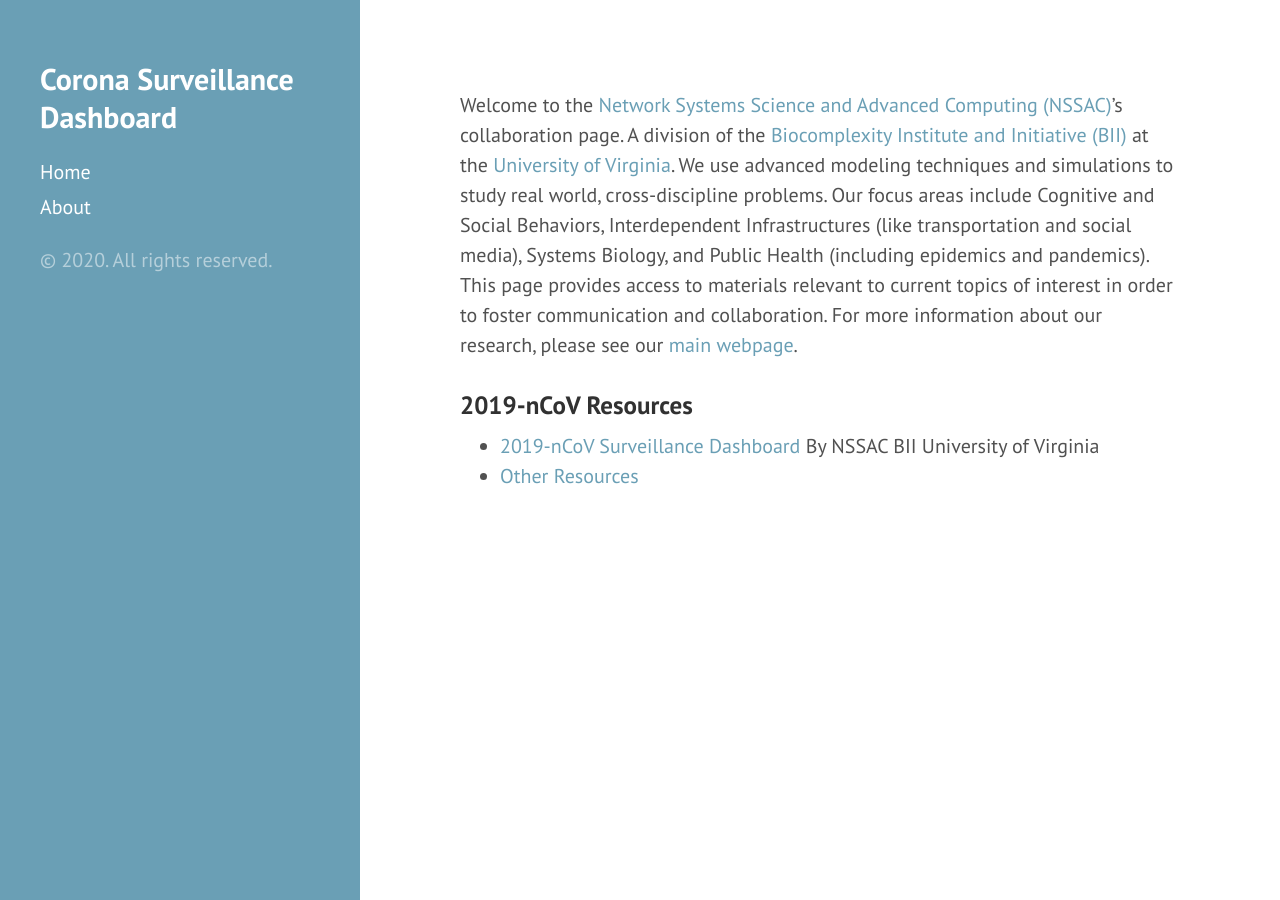
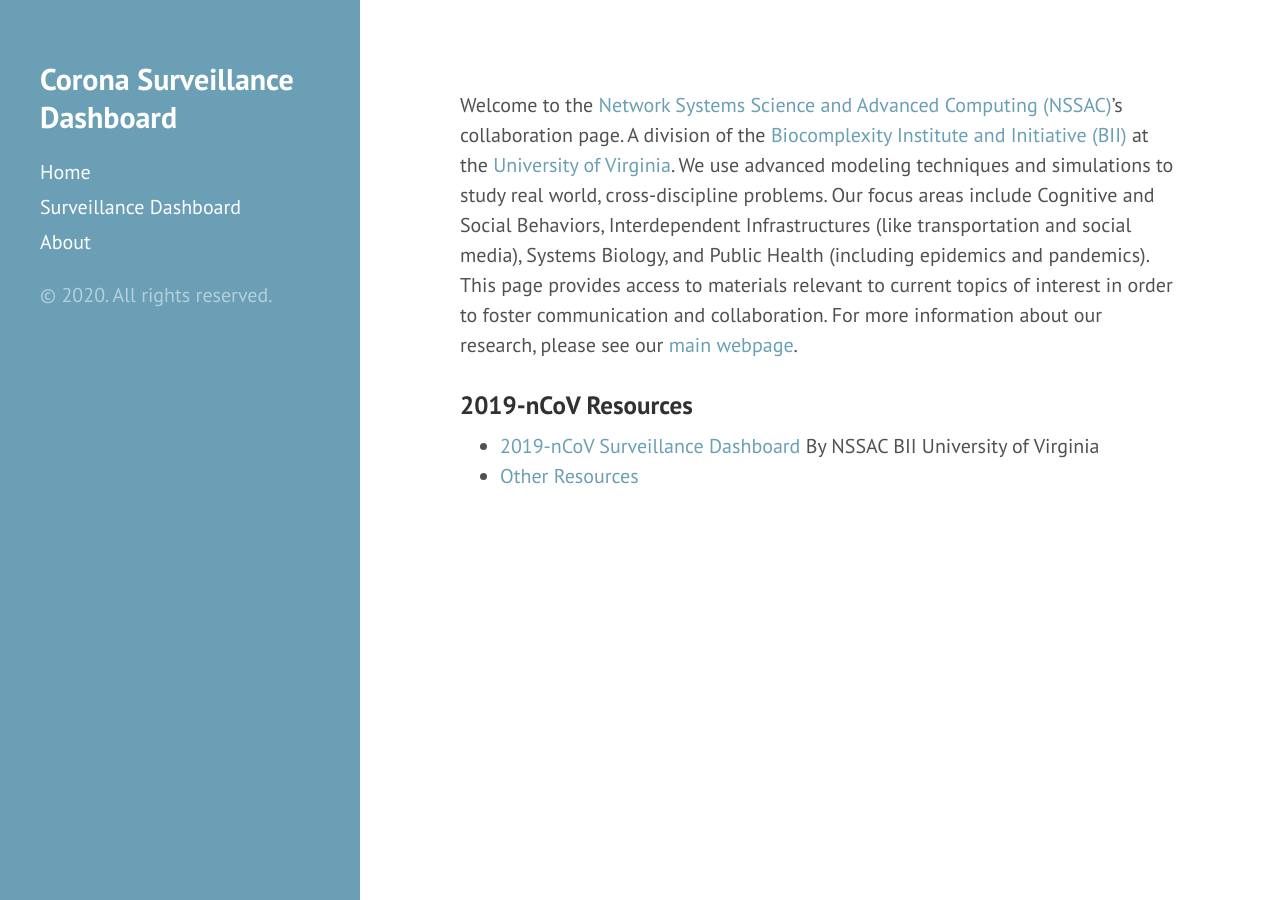
Before and after one commit to mehta-gaurav/mehta-gaurav.github.io, a Jekyll site: the page built from index.md, in a window 1280 px wide. Built offline with Jekyll 4.4.1, drawn with Linux system fonts in a browser that asks for light colours; our own code applies the rules of GitHub Pages for plain Markdown files.

Commit message:
Update sidebar.html

```diff
--- a/_includes/sidebar.html
+++ b/_includes/sidebar.html
@@ -11,6 +11,7 @@
 
     <nav class="sidebar-nav">
       <a class="sidebar-nav-item{% if page.url == site.baseurl %} active{% endif %}" href="{{ site.baseurl }}">Home</a>
+      <a class="sidebar-nav-item{% if page.url == site.baseurl %} active{% endif %}" href="{{ ./dashboard }}">Surveillance Dashboard</a>
 
       {% comment %}
         The code below dynamically generates a sidebar nav of pages with
```
